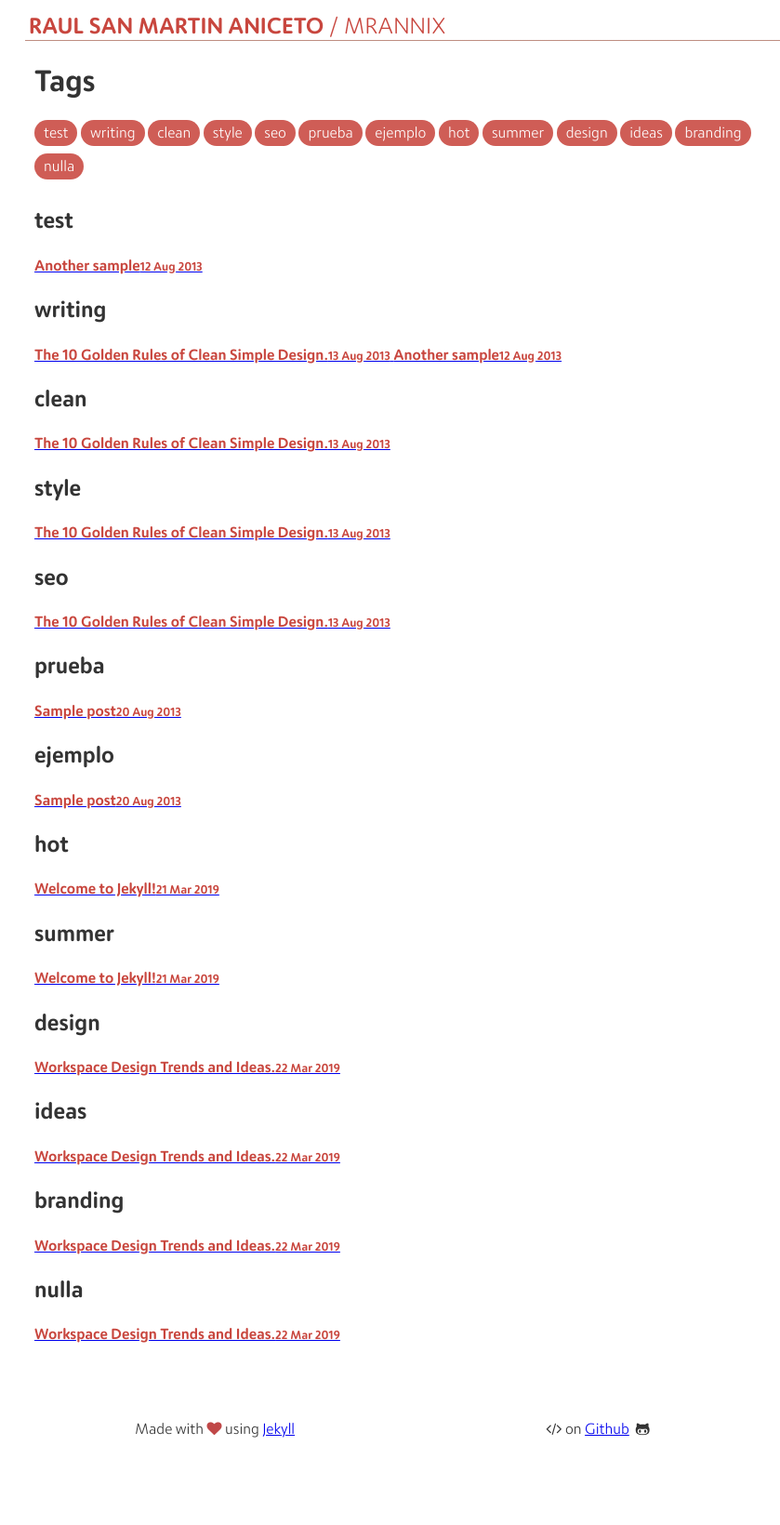
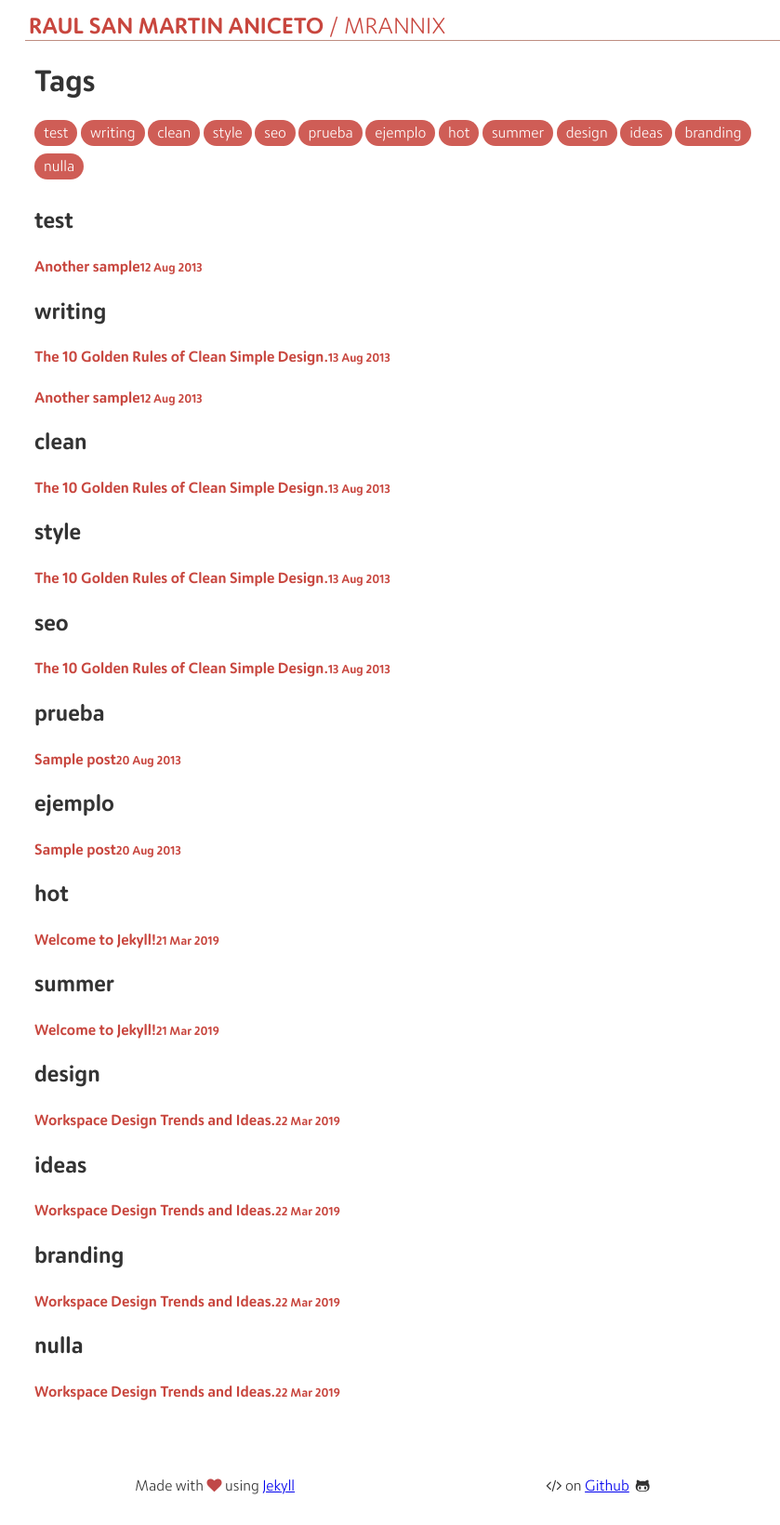
Before and after one commit to MrAnnix/MrAnnix.github.io, a Jekyll site: the page built from tags.html, in a window 1280 px wide. Shown: the whole page at 93% size, without its empty margins (203-1042 px from the left). Built offline with Jekyll 4.4.1, drawn with Linux system fonts in a browser that asks for light colours; before the commit the page ends 1579 px from its top, so only the background shows below that.

Commit message:
Update _common.scss

```diff
--- a/_sass/_common.scss
+++ b/_sass/_common.scss
@@ -461,11 +461,18 @@ code,pre,tt {
     line-height: 1.4
 }
 
+.blog-tags .tags-list a {
+    text-decoration: none
+}
+
 .blog-tags .tags-list h4{
-    display: inline;
     transition: color .3s;
     margin-bottom: 2px;
     color: #c8463e
+}
+
+.blog-tags .tags-list .post-title{
+    display: block;
 }
 
 @charset "UTF-8";.post {
```
